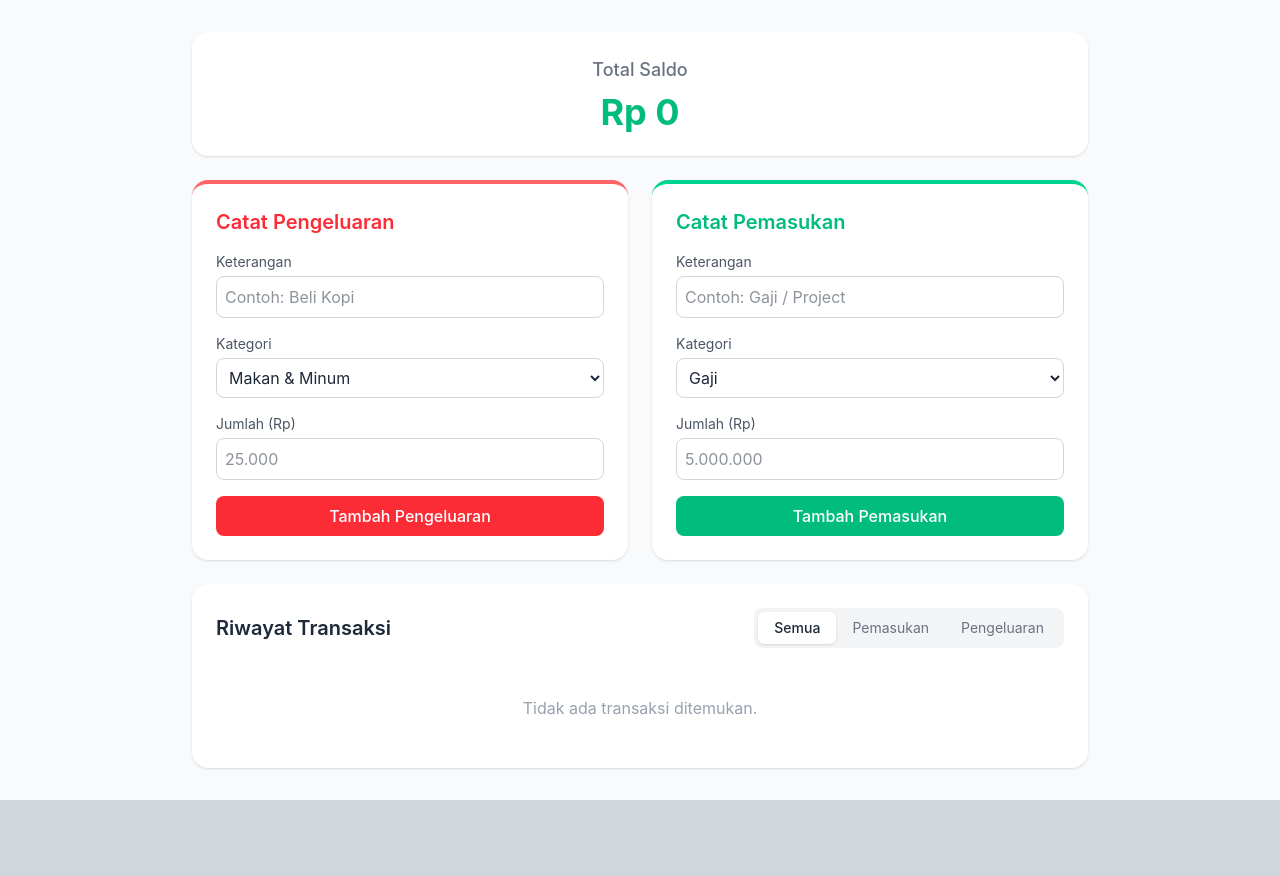
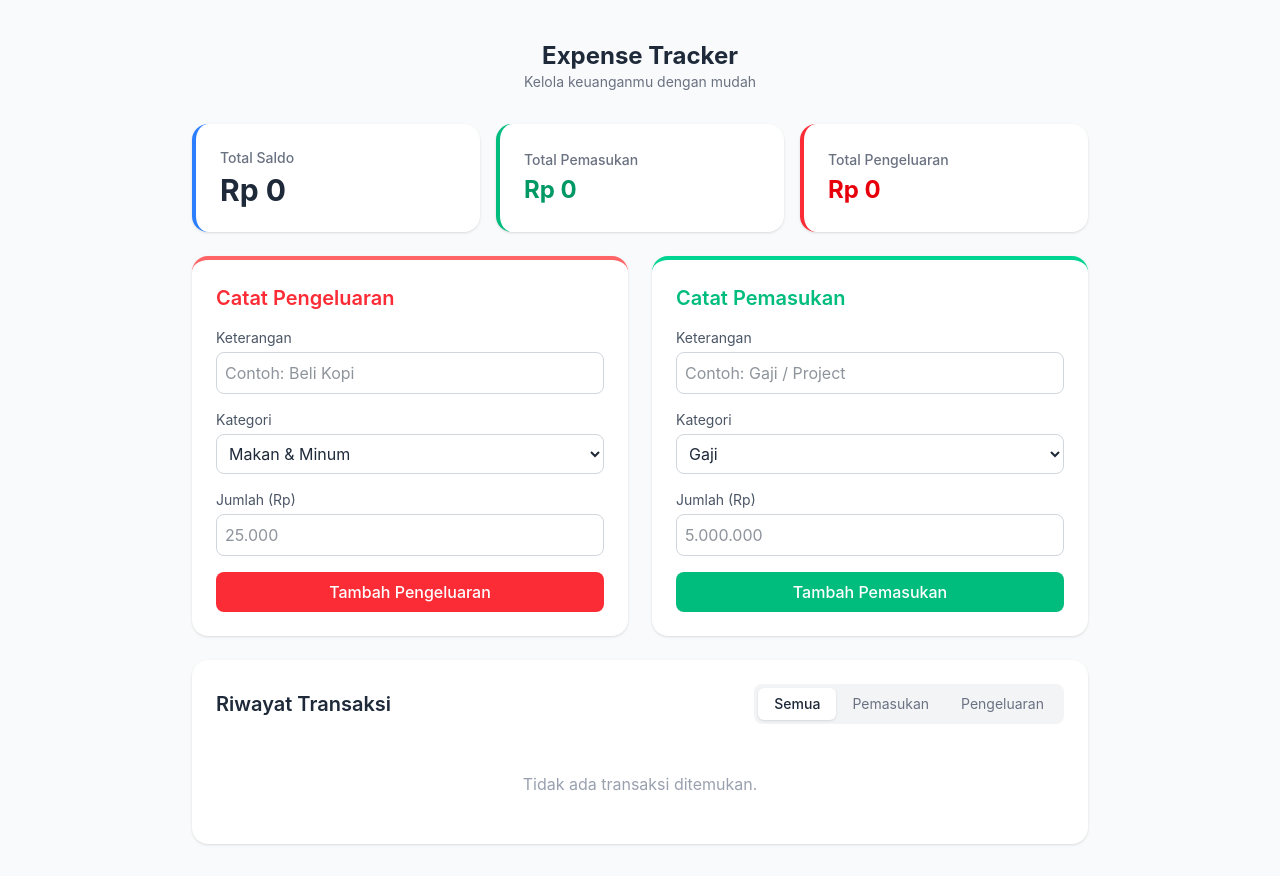
Before and after one commit to husnifatah-dev/expense-tracker, a React (Vite) app: page / in a window 1280 px wide. Before the commit the page ends 800 px from the top, so only its background shows below. Built offline with nearby package versions, Linux system fonts and the light colour scheme.

Commit message:
feat: add summary cards for dashboard overview

```diff
--- a/src/App.tsx
+++ b/src/App.tsx
@@ -3,6 +3,7 @@ import { useState, useEffect } from 'react'
 import { type Transaction } from './types'
 import TransactionList from './components/TransactionList'
 import TransactionForm from './components/TransactionForm'
+import SummaryCards from './components/SummaryCards'
 
 const EXPENSE_CATEGORIES = ['Makan & Minum', 'Transportasi', 'Tagihan', 'Hiburan', 'Lainnya'];
 const INCOME_CATEGORIES = ['Gaji', 'Bonus', 'Bisnis', 'Lainnya'];
@@ -19,7 +20,6 @@ function App() {
     localStorage.setItem('transactions', JSON.stringify(transactions));
   }, [transactions]);
 
-  // Fungsi utama untuk menambah data
   const addTransaction = (type: 'income' | 'expense', desc: string, amountStr: string, category: string) => {
     if (!desc || !amountStr) return;
     const amount = parseFloat(amountStr);
@@ -40,7 +40,6 @@ function App() {
     setTransactions(prev => prev.filter(t => t.id !== id));
   };
 
-  // Kalkulasi Saldo
   const totalIncome = transactions.filter(t => t.type === 'income').reduce((acc, curr) => acc + curr.amount, 0);
   const totalExpense = transactions.filter(t => t.type === 'expense').reduce((acc, curr) => acc + curr.amount, 0);
   const balance = totalIncome - totalExpense;
@@ -49,29 +48,24 @@ function App() {
     <div className="min-h-screen bg-gray-50 p-4 md:p-8">
       <div className="max-w-4xl mx-auto space-y-6">
 
-        {/* Header Saldo */}
-        <div className="bg-white p-6 rounded-2xl shadow-sm text-center">
-          <h1 className="text-lg font-medium text-gray-500 mb-2">Total Saldo</h1>
-          <p className={`text-4xl font-bold ${balance < 0 ? 'text-red-500' : 'text-emerald-500'}`}>
-            Rp {balance.toLocaleString('id-ID')}
-          </p>
+        {/* Header / Judul Aplikasi */}
+        <div className="text-center py-2">
+          <h1 className="text-2xl font-bold text-gray-800">Expense Tracker</h1>
+          <p className="text-gray-500 text-sm">Kelola keuanganmu dengan mudah</p>
         </div>
 
-        {/* Layout Kiri Kanan dengan Reusable Components */}
+        {/* Memanggil komponen SummaryCards */}
+        <SummaryCards
+          income={totalIncome}
+          expense={totalExpense}
+          balance={balance}
+        />
+
         <div className="grid grid-cols-1 md:grid-cols-2 gap-6">
-          <TransactionForm
-            type="expense"
-            categories={EXPENSE_CATEGORIES}
-            onSubmit={addTransaction}
-          />
-          <TransactionForm
-            type="income"
-            categories={INCOME_CATEGORIES}
-            onSubmit={addTransaction}
-          />
+          <TransactionForm type="expense" categories={EXPENSE_CATEGORIES} onSubmit={addTransaction} />
+          <TransactionForm type="income" categories={INCOME_CATEGORIES} onSubmit={addTransaction} />
         </div>
 
-        {/* Komponen Riwayat Transaksi */}
         <TransactionList
           transactions={transactions}
           filter={filter}
--- /dev/null
+++ b/src/components/SummaryCards.tsx
@@ -0,0 +1,35 @@
+type SummaryCardsProps = {
+  income: number;
+  expense: number;
+  balance: number;
+};
+
+export default function SummaryCards({ income, expense, balance }: SummaryCardsProps) {
+  return (
+    <div className="grid grid-cols-1 md:grid-cols-3 gap-4">
+      {/* Kartu Saldo */}
+      <div className="bg-white p-6 rounded-2xl shadow-sm border-l-4 border-blue-500 flex flex-col justify-center">
+        <h2 className="text-sm font-medium text-gray-500 mb-1">Total Saldo</h2>
+        <p className={`text-3xl font-bold ${balance < 0 ? 'text-red-500' : 'text-gray-800'}`}>
+          Rp {balance.toLocaleString('id-ID')}
+        </p>
+      </div>
+
+      {/* Kartu Pemasukan */}
+      <div className="bg-white p-6 rounded-2xl shadow-sm border-l-4 border-emerald-500 flex flex-col justify-center">
+        <h2 className="text-sm font-medium text-gray-500 mb-1">Total Pemasukan</h2>
+        <p className="text-2xl font-bold text-emerald-600">
+          Rp {income.toLocaleString('id-ID')}
+        </p>
+      </div>
+
+      {/* Kartu Pengeluaran */}
+      <div className="bg-white p-6 rounded-2xl shadow-sm border-l-4 border-red-500 flex flex-col justify-center">
+        <h2 className="text-sm font-medium text-gray-500 mb-1">Total Pengeluaran</h2>
+        <p className="text-2xl font-bold text-red-600">
+          Rp {expense.toLocaleString('id-ID')}
+        </p>
+      </div>
+    </div>
+  );
+}
```
